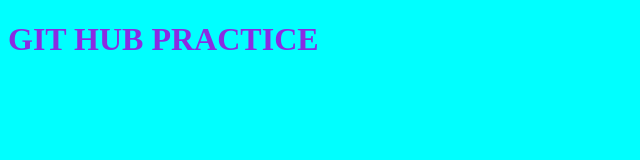
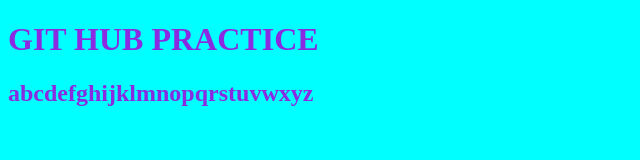
Before and after one commit to Sachinbp24/githubpractice, a plain HTML site: page index.html in a window 1280 px wide. Shown: the whole page, without its empty margins (0-640 px from the left). Drawn offline with Linux system fonts and the light colour scheme.

Commit message:
added h2 tag

```diff
--- a/index.html
+++ b/index.html
@@ -10,5 +10,7 @@
 
     <h1>GIT HUB PRACTICE</h1>
 
+    <h2>abcdefghijklmnopqrstuvwxyz</h2>
+
 </body>
 </html>
```
